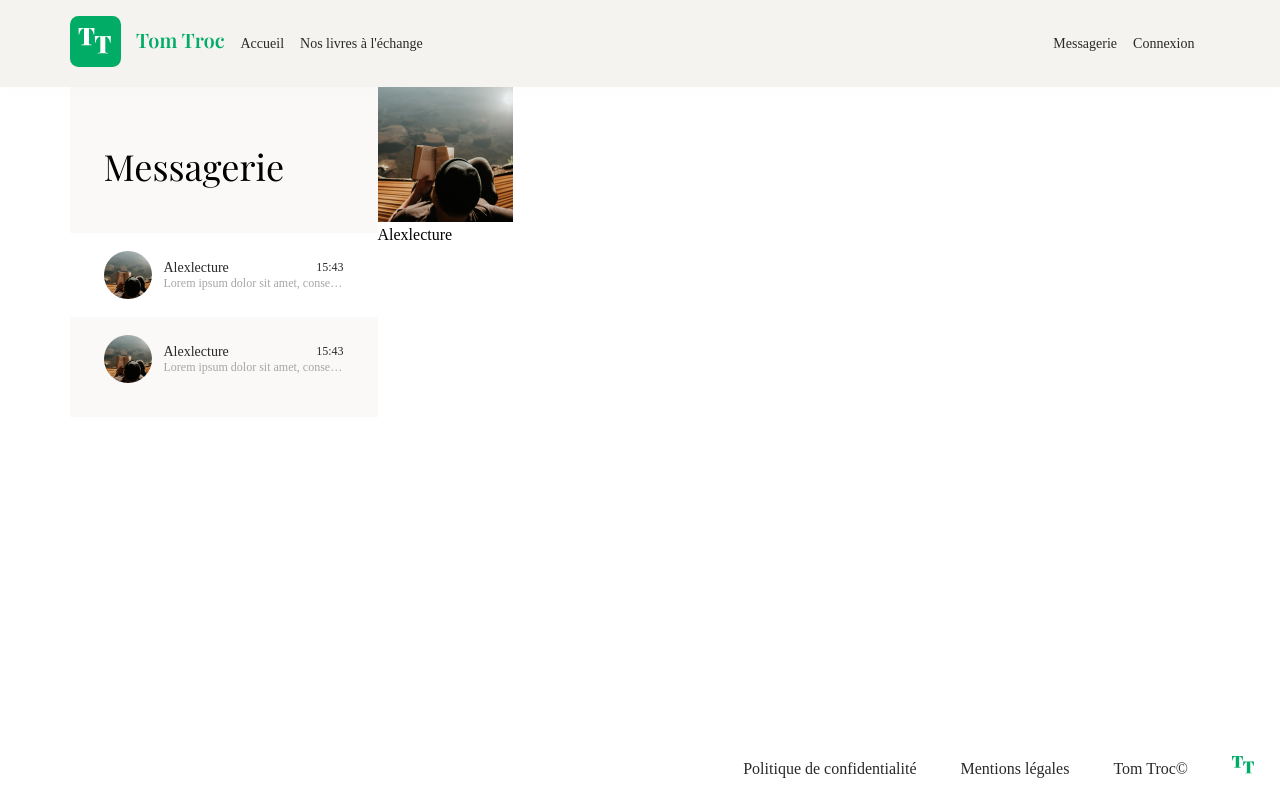
After one commit to LuDetling/TomTroc, a PHP site: template views/templates/messagerie.php in a window 1280 px wide. The commit adds this page. Run offline with PHP 8.4, Linux system fonts and the light colour scheme; the template is opened without the code that fills it, so the values that code supplies are empty; a stand-in replaces the project's code that opens the database connection; some web fonts are replaced.

Commit message:
start messagerie

```diff
--- a/css/style.css
+++ b/css/style.css
@@ -31,6 +31,9 @@
 
 body {
     margin: 0;
+    min-height: 100vh;
+    display: flex;
+    flex-direction: column;
 }
 
 h1,
@@ -159,6 +162,7 @@ header {
 footer {
     text-align: right;
     padding: 22px 6px;
+    margin-top: auto;
 }
 footer a {
     margin: 20px;
@@ -627,7 +631,7 @@ label {
     margin-bottom: 10px;
 }
 
-input,
+input:not(.button),
 select {
     box-sizing: border-box;
     width: 100%;
@@ -802,3 +806,69 @@ table tr:last-child td:last-child {
 .right-edit-book #disponibility {
     margin-bottom: 44px;
 }
+
+.content-messagerie {
+    max-width: 1141px;
+    margin: auto;
+    display: flex;
+}
+
+.left-messagerie {
+    background-color: #faf9f7;
+    max-width: 308px;
+}
+
+.left-messagerie h1 {
+    padding: 55px 34px 27px;
+    margin: 0;
+}
+
+.left-messagerie ul {
+    padding: 0;
+}
+
+.left-messagerie li {
+    padding: 18px 34px;
+    list-style: none;
+    display: flex;
+    align-items: center;
+    gap: 12px;
+}
+
+.left-messagerie img {
+    width: 48px;
+    height: 48px;
+    border-radius: 50%;
+    object-fit: cover;
+}
+
+.left-messagerie .active-messagerie {
+    background-color: #ffffff;
+}
+
+.left-messagerie .name-hour {
+    display: flex;
+    align-items: center;
+    justify-content: space-between;
+}
+.left-messagerie .name-hour div:first-child {
+    font-size: 14px;
+    color: var(--gris-fonce);
+}
+.left-messagerie .name-hour div:last-child {
+    font-size: 12px;
+    color: var(--gris-fonce);
+}
+
+.left-messagerie .content-contact {
+    width: calc(100% - 60px);
+}
+
+.left-messagerie .summary p {
+    overflow: hidden;
+    white-space: nowrap;
+    text-overflow: ellipsis;
+    margin: 0;
+    font-size: 12px;
+    color: var(--gris-texte);
+}
--- a/index.php
+++ b/index.php
@@ -48,6 +48,10 @@ try {
             $userController = new UserController();
             $userController->showProfil();
             break;
+        case "messagerie":
+            $messagerieController = new MessagerieController();
+            $messagerieController->showYourMessages();
+            break;
         default:
             throw new Exception("La page demandée n'existe pas.");
     }
--- a/models/UserManager.php
+++ b/models/UserManager.php
@@ -27,12 +27,11 @@ class UserManager extends AbstractEntityManager
 
         //Si le tableau users est vide alors tout est unique on peut ajouter un nouvel utilisateur
         if (!$users) {
-            $sql = "INSERT INTO user (pseudo, email, password, date_creation, avatar) VALUES (:pseudo, :email, :password, now()), :avatar";
+            $sql = "INSERT INTO user (pseudo, email, password, date_creation) VALUES (:pseudo, :email, :password, now())";
             $result = $this->db->query($sql, [
                 "pseudo" => htmlspecialchars($user->getPseudo()),
                 "email" => htmlspecialchars($user->getEmail()),
                 "password" => htmlspecialchars($user->getPassword()),
-                "avatar" => htmlspecialchars("default-avatar.png"),
             ]);
             return $result->rowCount() > 0;
         }
--- /dev/null
+++ b/views/templates/messagerie.php
@@ -0,0 +1,42 @@
+<?php ?>
+<section class="content-messagerie">
+    <div class="left-messagerie">
+        <h1>Messagerie</h1>
+        <ul>
+            <li class="active-messagerie">
+                <img src="upload/avatar/default-avatar.png" alt="">
+                <div class="content-contact">
+                    <div class="name-hour">
+                        <div>Alexlecture</div>
+                        <div>15:43</div>
+                    </div>
+                    <div class="summary">
+                        <p>
+                            Lorem ipsum dolor sit amet, consectetur .adipiscing elit, sed do eiusmod tempor
+                        </p>
+                    </div>
+                </div>
+            </li>
+            <li>
+                <img src="upload/avatar/default-avatar.png" alt="">
+                <div class="content-contact">
+                    <div class="name-hour">
+                        <div>Alexlecture</div>
+                        <div>15:43</div>
+                    </div>
+                    <div class="summary">
+                        <p>
+                            Lorem ipsum dolor sit amet, consectetur .adipiscing elit, sed do eiusmod tempor
+                        </p>
+                    </div>
+                </div>
+            </li>
+        </ul>
+    </div>
+    <div class="right-messagerie">
+        <div class="top-right-messagerie">
+            <img src="upload/avatar/default-avatar.png" alt="">
+            <div>Alexlecture</div>
+        </div>
+    </div>
+</section>
--- a/views/templates/profil.php
+++ b/views/templates/profil.php
@@ -38,6 +38,7 @@
                 </div>
             </form>
         </div>
+        <?php if (count($books) > 0) { ?>
             <div class="my-books">
                 <table>
                     <thead>
@@ -73,5 +74,6 @@
                     </tbody>
                 </table>
             </div>
+        <?php } ?>
     </div>
 </section>
```
Also changed, not shown: controllers/MessagerieController.php (added, +11 -0 lines). Lines whose indentation alone changed are shown as unchanged.
